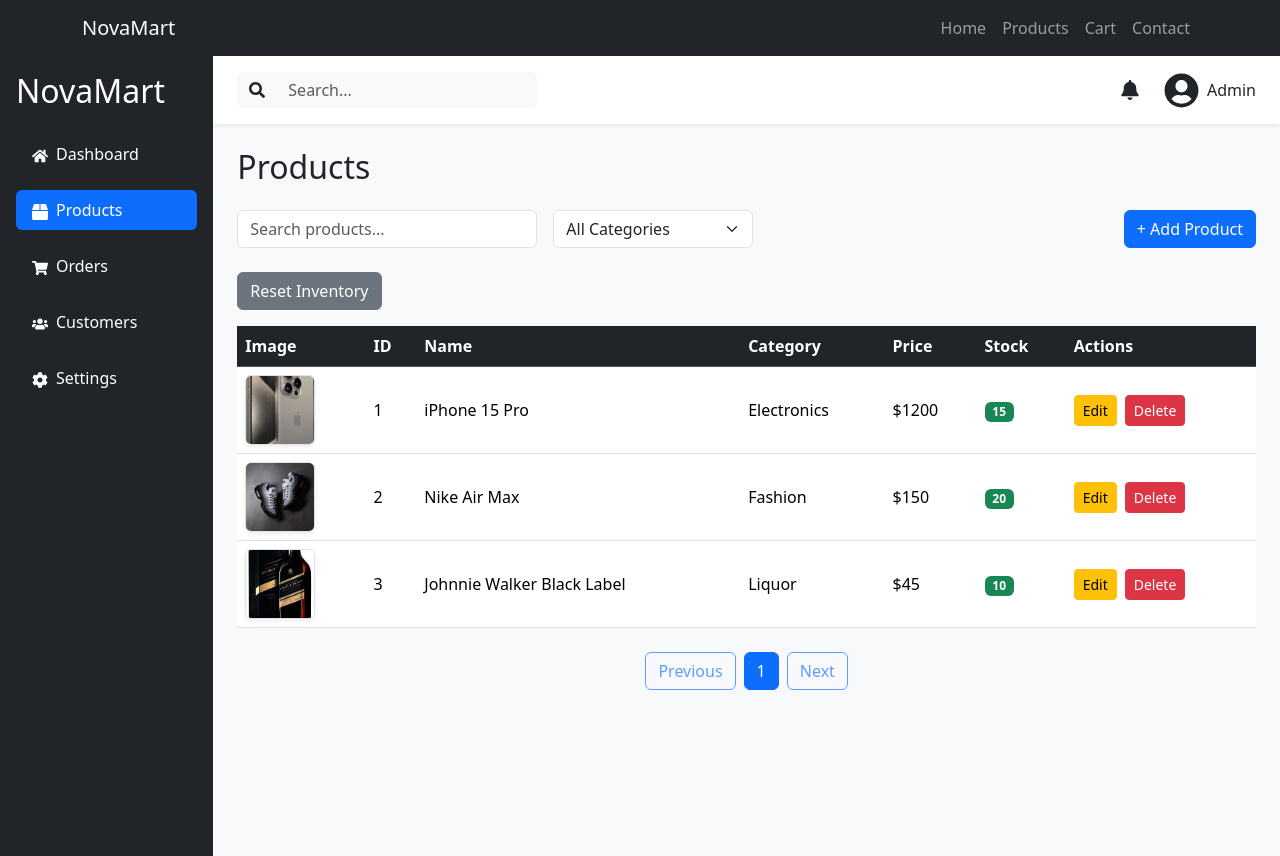
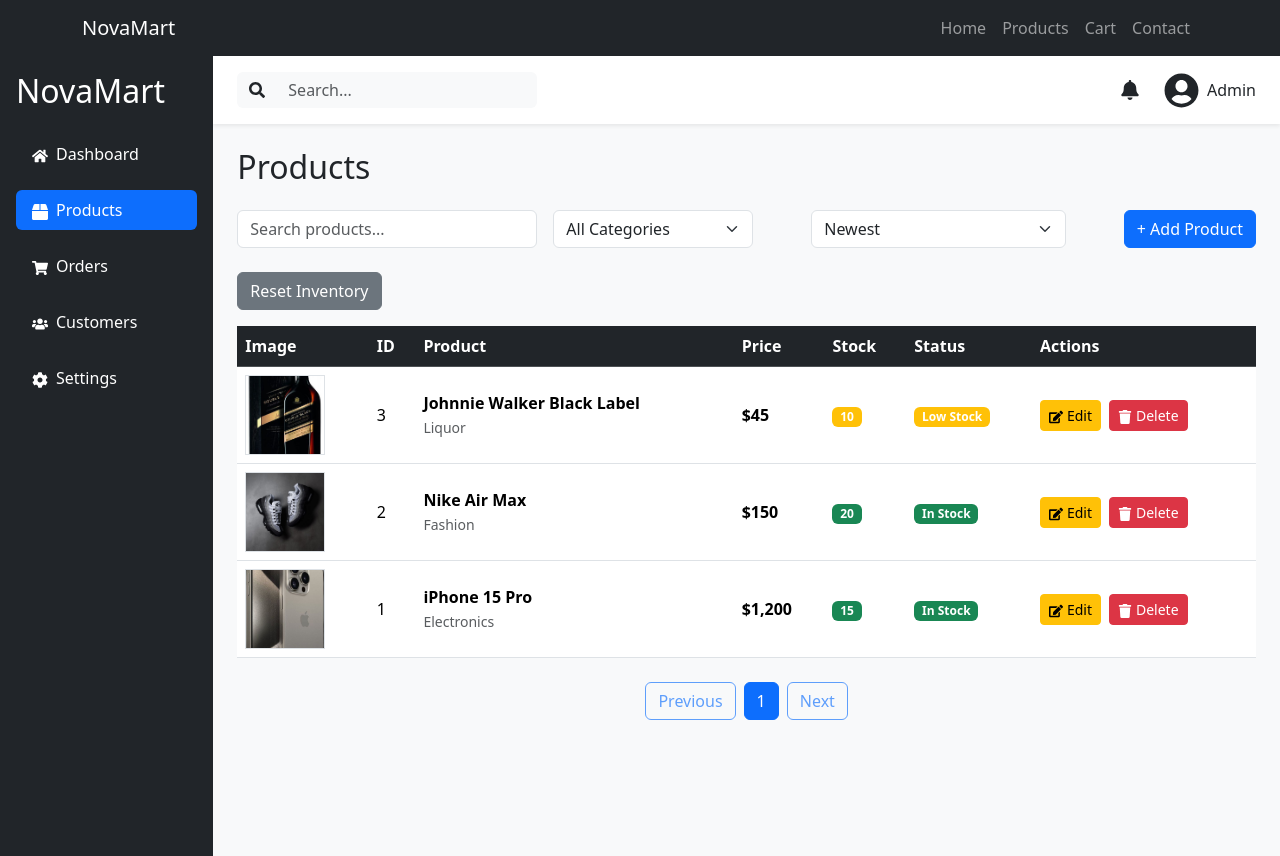
Before and after one commit to samwelmwangi106-eng/novamart, a React (Vite) app: page /products in a window 1280 px wide. Built offline with nearby package versions, Linux system fonts and the light colour scheme.

Commit message:
upadated the project

```diff
--- a/package.json
+++ b/package.json
@@ -13,7 +13,7 @@
     "bootstrap": "^5.3.8",
     "react": "^19.2.7",
     "react-dom": "^19.2.7",
-    "react-icons": "^5.6.0",
+    "react-icons": "^5.7.0",
     "react-router-dom": "^7.18.0",
     "recharts": "^3.10.1"
   },
--- a/src/App.css
+++ b/src/App.css
@@ -0,0 +1,20 @@
+.product-image{
+    width: 80px;
+    height: 80px;
+    object-fit: cover;
+    border-radius: 12px;
+    transition: 0.3s;
+    cursor: pointer;
+}
+.product-image:hover{
+    transform: scale(1.15);
+    box-shadow: 0 8px 20px rgba(0,0,0,.2);
+}
+.table tbody tr{
+    transition: .3s;
+
+}
+.table tbody tr:hover{
+    transform: scale(1.01);
+    box-shadow: 0 3px 12px rgba(0,0,0,.08);
+}
--- /dev/null
+++ b/src/Components/DashboardActions.jsx
@@ -0,0 +1,51 @@
+import { FaPlus, FaDownload, FaExclamationTriangle, FaSyncAlt } from "react-icons/fa";
+
+function DashboardActions ({
+    onAddProduct,
+    onExport,
+    onLowStock,
+    onReset,
+}){
+    return (
+        <div className="card shadow-sm mb-4">
+            <div className="card-body">
+                <h5 className="mb-3">
+                    Quick Actions
+                </h5>
+                <div className="d-flex flex-wrap gap-3">
+                    <button className="btn bbtn-primary"
+                    onClick={onAddProduct}
+                    >
+                        <FaPlus className="me-2"/>
+                        Add Product
+                    </button>
+                    <button
+                    className="btn btn-warning"
+                    onClick={onLowStock}
+                    >
+                        <FaExclamationTriangle className="me-2"/>
+                        Low Stock
+                    </button>
+                    <button
+                    className="btn btn-success"
+                    onClick={onExport} >
+                    Export Inventory
+                    </button>
+
+
+                    <button
+                    className="btn btn-danger"
+                    onClick={onReset}
+                    >
+                        <FaSyncAlt className="me-2"/>
+                        Reset Inventory
+                    </button>
+
+                </div>
+
+            </div>
+
+        </div>
+    );
+}
+export default DashboardActions;
--- a/src/Components/ProductTable.jsx
+++ b/src/Components/ProductTable.jsx
@@ -1,11 +1,19 @@
-function ProductTable({ search, category, products, onEdit, onDelete }) {
+import { FaEdit, FaTrash } from "react-icons/fa";
+function ProductTable({
+  search,
+  category,
+  products,
+  onEdit,
+  onDelete,
+}) {
   const filteredProducts = products.filter((product) => {
     const matchesSearch = product.name
       .toLowerCase()
       .includes(search.toLowerCase());
 
     const matchesCategory =
-      category === "All Categories" || product.category === category;
+      category === "All Categories" ||
+      product.category === category;
 
     return matchesSearch && matchesCategory;
   });
@@ -16,70 +24,119 @@
         <tr>
           <th>Image</th>
           <th>ID</th>
-          <th>Name</th>
-          <th>Category</th>
+         <th>Product</th>
           <th>Price</th>
           <th>Stock</th>
+          <th>Status</th>
           <th>Actions</th>
-
         </tr>
       </thead>
 
       <tbody>
         {filteredProducts.length === 0 ? (
           <tr>
-            <td colSpan="6" className="text-center text-muted py-4">
+            <td colSpan="8" className="text-center text-muted py-4">
               No products found.
             </td>
           </tr>
         ) : (
-          filteredProducts.map((product) => (
+          filteredProducts.map((product) => {
+
+            // Stock Status
+            const status =
+              product.stock === 0
+                ? "Out of Stock"
+                : product.stock <= 5
+                ? "Critical"
+                : product.stock <= 10
+                ? "Low Stock"
+                : "In Stock";
+
+            const badgeColor =
+              product.stock === 0
+                ? "dark"
+                : product.stock <= 5
+                ? "danger"
+                : product.stock <= 10
+                ? "warning"
+                : "success";
+
+            return (
               <tr key={product.id}>
+                {/* Image */}
                 <td>
                   <img
                     src={product.image || "/images/placeholder.png"}
                     alt={product.name}
-                  className="rounded shadow-sm"
+                    className="product-image"
                     style={{
-                    width: "70px",
-                    height: "70px",
+                      width: "80px",
+                      height: "80px",
                       objectFit: "cover",
                       border: "1px solid #dee2e6",
+                      transition: "0.3s"
                     }}
                   />
                 </td>
 
+                {/* ID */}
                 <td>{product.id}</td>
-              <td>{product.name}</td>
-              <td>{product.category}</td>
-              <td>${product.price}</td>
+
+               {/* {name} */}
                <td>
-              {product.stock < 5 ? (
-                <span className="badge bg-danger">
+                <div className="fw-bold">
+                  {product.name}
+
+                </div>
+                {/* {category} */}
+                <small className="text-muted">
+                  {product.category}
+
+                </small>
+               </td>
+                {/* Price */}
+                <td className="fw-bold tect-success">${Number(product.price).toLocaleString()}</td>
+
+                {/* Stock */}
+                <td>
+                  <span
+                    className={`badge bg-${badgeColor}`}
+                  >
                     {product.stock}
                   </span>
-              ) : (
-                <span className="badge bg-success">
-                  {product.stock}
+                </td>
+
+                {/* Status */}
+                <td>
+                  <span
+                    className={`badge bg-${badgeColor}`}
+                  >
+                    {status}
                   </span>
-              )}
                 </td>
+
+                {/* Actions */}
                 <td>
                   <button
   className="btn btn-warning btn-sm me-2"
   onClick={() => onEdit(product)}
 >
+  <FaEdit className="me-1" />
   Edit
 </button>
+
 <button
   className="btn btn-danger btn-sm"
   onClick={() => onDelete(product)}
 >
+  <FaTrash className="me-1" />
   Delete
 </button>
                 </td>
               </tr>
-          ))
+            );
+
+          })
         )}
       </tbody>
     </table>
--- a/src/Components/ProductToolbar.jsx
+++ b/src/Components/ProductToolbar.jsx
@@ -1,4 +1,4 @@
-function ProductToolbar({ search, setSearch, category, setCategory, openModal }) {
+function ProductToolbar({ search, setSearch, category, setCategory,sortBy, setSortBy, openModal }) {
   return (
     <div className="d-flex justify-content-between align-items-center mb-4 flex-wrap gap-3">
       <div className="d-flex gap-3 flex-wrap">
@@ -23,6 +23,24 @@
           <option>Liquor</option>
         </select>
       </div>
+      <div className="col-md-3">
+        <select className="form-select"
+        value={sortBy}
+        onChange={(e) =>
+          setSortBy(e.target.value)
+        }
+        >
+        <option >Newest</option>
+         <option >Name A-Z</option>
+          <option >Name Z-A</option>
+           <option >Price Low-High</option>
+            <option >Price High-Low</option>
+            <option >Highest Stock</option>
+            <option >Lowest Stock</option>
+
+        </select>
+
+      </div>
 
       <button className="btn btn-primary" onClick={openModal}>
         + Add Product
--- a/src/Pages/Products.jsx
+++ b/src/Pages/Products.jsx
@@ -1,5 +1,6 @@
 import { useState, useEffect } from "react";
 import productsData from "../Data/products.json";
+import { useSearchParams } from "react-router-dom";
 
 import AdminLayout from "../Layouts/AdminLayout";
 import ProductToolbar from "../Components/ProductToolbar";
@@ -10,9 +11,9 @@
 import Pagination from "../Components/Pagination";
 
 function Products() {
-  // ----------------------------
+  //
   // State
-  // ----------------------------
+  //
 
   const [products, setProducts] = useState(() => {
     const savedProducts = localStorage.getItem("products");
@@ -24,6 +25,7 @@
 
   const [search, setSearch] = useState("");
   const [category, setCategory] = useState("All Categories");
+  const [sortBy, setSortBy] = useState("Newest")
 
   const [showModal, setShowModal] = useState(false);
 
@@ -40,9 +42,14 @@
 
   const productsPerPage = 5;
 
-  // ----------------------------
+  const [SearchParams] = useSearchParams();
+
+  const lowStckOnly =
+  SearchParams.get("filter") === "low-stock"
+
+  //
   // Local Storage
-  // ----------------------------
+  //
 
   useEffect(() => {
     localStorage.setItem(
@@ -51,17 +58,17 @@
     );
   }, [products]);
 
-  // ----------------------------
+  //
   // Reset page when searching
-  // ----------------------------
+  //
 
   useEffect(() => {
     setCurrentPage(1);
-  }, [search, category]);
+  }, [search, category, sortBy]);
 
-  // ----------------------------
+  //
   // Alert Helper
-  // ----------------------------
+  //
 
   function showAlert(type, message) {
     setAlert({
@@ -77,9 +84,9 @@
     }, 3000);
   }
 
-  // ----------------------------
+  //
   // Reset Inventory
-  // ----------------------------
+  //
 
   function resetProducts() {
     localStorage.removeItem("products");
@@ -92,9 +99,9 @@
     );
   }
 
-  // ----------------------------
+  //
   // Modal Functions
-  // ----------------------------
+  //
 
   function closeModal() {
     setShowModal(false);
@@ -115,9 +122,9 @@
     setProductToDelete(product);
   }
 
-  // ----------------------------
+  //
   // Save Product
-  // ----------------------------
+  //
 
   function saveProduct(productData) {
     // Edit Product
@@ -193,6 +200,8 @@
       ...products,
       newProduct,
     ]);
+    //Return first page
+    setCurrentPage(1);
 
     showAlert(
       "success",
@@ -202,9 +211,9 @@
     closeModal();
   }
 
-  // ----------------------------
+  //
   // Delete Product
-  // ----------------------------
+  //
 
   function confirmDelete() {
     if (!productToDelete) return;
@@ -218,6 +227,9 @@
 
     setProducts(updatedProducts);
 
+    // Return to first page
+    setCurrentPage(1);
+
     showAlert(
       "danger",
       "Product deleted successfully."
@@ -225,42 +237,72 @@
 
     setProductToDelete(null);
   }
+  //
+// Search + Category Filter
+//
 
-  // ----------------------------
-  // Search + Category Filter
-  // ----------------------------
-
-  const filteredProducts =
-    products.filter((product) => {
-      const matchesSearch =
-        product.name
+const filteredProducts = products.filter((product) => {
+  const matchesSearch = product.name
     .toLowerCase()
-          .includes(
-            search.toLowerCase()
-          );
+    .includes(search.toLowerCase());
 
   const matchesCategory =
-        category ===
-          "All Categories" ||
-        product.category ===
-          category;
+    category === "All Categories" ||
+    product.category === category;
 
-      return (
-        matchesSearch &&
-        matchesCategory
-      );
+  const matchesLowStock =
+  !lowStckOnly || product.stock <= 5;
+
+  return (matchesSearch && matchesCategory && matchesLowStock);
 });
 
-  // ----------------------------
+//
+// Sort Products
+//
+
+const sortedProducts = [...filteredProducts];
+
+switch (sortBy) {
+  case "Name A-Z":
+    sortedProducts.sort((a, b) =>
+      a.name.localeCompare(b.name)
+    );
+    break;
+
+  case "Name Z-A":
+    sortedProducts.sort((a, b) =>
+      b.name.localeCompare(a.name)
+    );
+    break;
+
+  case "Price Low-High":
+    sortedProducts.sort((a, b) => a.price - b.price);
+    break;
+
+  case "Price High-Low":
+    sortedProducts.sort((a, b) => b.price - a.price);
+    break;
+
+  case "Highest Stock":
+    sortedProducts.sort((a, b) => b.stock - a.stock);
+    break;
+
+  case "Lowest Stock":
+    sortedProducts.sort((a, b) => a.stock - b.stock);
+    break;
+
+  default:
+    // Newest first
+    sortedProducts.sort((a, b) => b.id - a.id);
+}
+
+//
 // Pagination
-  // ----------------------------
+//
 
 const totalPages = Math.max(
   1,
-    Math.ceil(
-      filteredProducts.length /
-        productsPerPage
-    )
+  Math.ceil(sortedProducts.length / productsPerPage)
 );
 
 useEffect(() => {
@@ -269,18 +311,15 @@
   }
 }, [currentPage, totalPages]);
 
-  const indexOfLastProduct =
-    currentPage * productsPerPage;
+const indexOfLastProduct = currentPage * productsPerPage;
+const indexOfFirstProduct = indexOfLastProduct - productsPerPage;
 
-  const indexOfFirstProduct =
-    indexOfLastProduct -
-    productsPerPage;
-
-  const currentProducts =
-    filteredProducts.slice(
+const currentProducts = sortedProducts.slice(
   indexOfFirstProduct,
   indexOfLastProduct
 );
+
+
       return (
     <AdminLayout>
       <h2 className="mb-4">Products</h2>
@@ -303,6 +342,8 @@
         setSearch={setSearch}
         category={category}
         setCategory={setCategory}
+        sortBy={sortBy}
+        setSortBy={setSortBy}
         openModal={openAddModal}
       />
 
```
Also changed, not shown: src/Pages/Dashboard.jsx (+60 -0 lines), 1 other file (tests, documents, lock files or other folders). Lines whose indentation alone changed are shown as unchanged.
